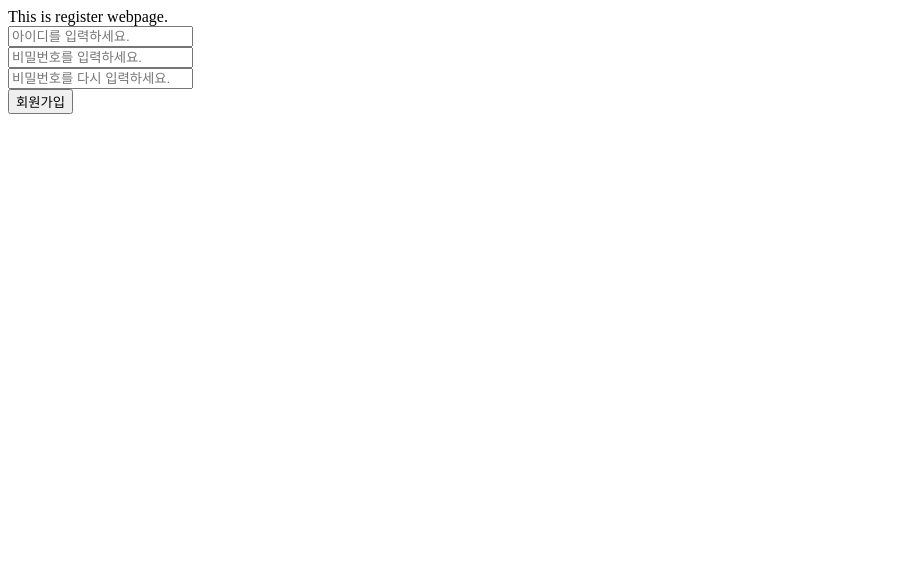
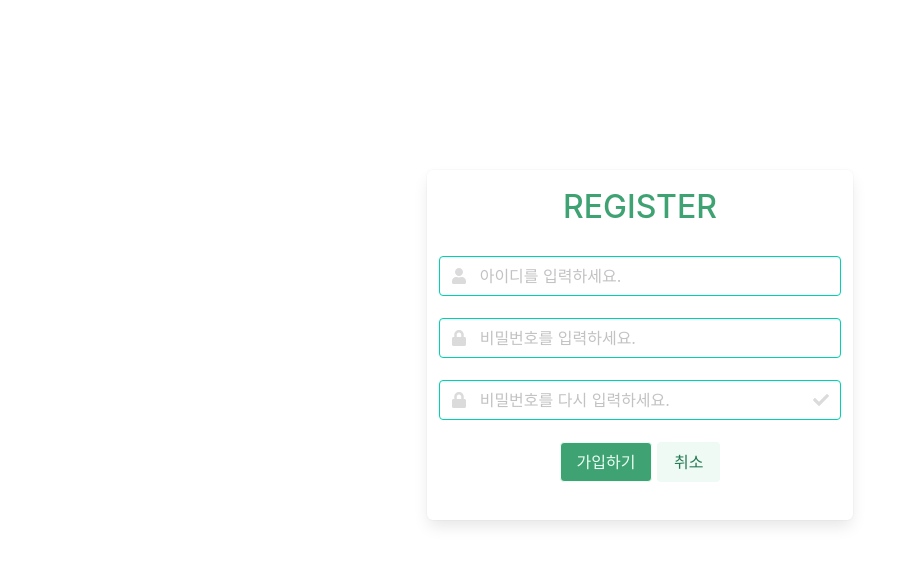
Before and after one commit to ChoiWheatley/swjungle-week-00, a Flask app: page /register in a window 1280 px wide. Shown: the top 565 px of the page, without its empty margins (0-909 px from the left). Run offline with Flask 3, Linux system fonts and the light colour scheme; some libraries are stand-ins or nearby versions.

Commit message:
user function complete (#22)
* loginSample

* feat(register): connet DB

* feat(login) : readDB

* feat(userFunc) : login+register+main page connect session

* build : requirements.txt addition

* style : login/register html modify

* style : login/register html modify

* style : login/register html modify

* style : login/register html modify

* feat : alert message

* feat : add uid(auto increament) in DB

* feat : delete uid

* feat : add session timeout

* build

* complete

```diff
--- a/app.py
+++ b/app.py
@@ -1,23 +1,15 @@
 from dataclasses import asdict
-import inspect
-
 from bson import ObjectId
-
 from chatbot import ChatBot, create_question, get_ai_response
 from flask import Flask, render_template, request, redirect, session, flash
+from datetime import timedelta
 from werkzeug.security import generate_password_hash
 from werkzeug.exceptions import Unauthorized, NotFound
-from jinja2 import Environment, FileSystemLoader, Template
 from pymongo import MongoClient
-from decouple import config
 from decouple import config
 
 app = Flask(__name__)
 
-# 시크릿키 설정
-app.secret_key = config('APP_SECRET_KEY')
-
-client = MongoClient('localhost', 27017)
 # 시크릿키 설정
 app.secret_key = config('APP_SECRET_KEY')
 
@@ -43,10 +35,8 @@ def login():
     # POST
     userId_receive = request.form.get('username')
     userPwd_receive = request.form.get('password')
-    if userId_receive == "":
-        flash("아이디를 입력해주세요.")
-    if userPwd_receive == "":
-        flash("비밀번호를 입력해주세요.")
+    if userId_receive == "" or userPwd_receive == "":
+        flash("빈칸을 모두 입력해주세요!")
         return render_template("login.html")
 
     user = db.users.find_one({'id':userId_receive}, {'pwd':userPwd_receive})
@@ -54,8 +44,10 @@ def login():
         flash("존재하지 않는 유저입니다.")
         return render_template("login.html")
     session["username"] = userId_receive
-    session["_id"] = str(user["_id"])
+    session['_id'] = str(user['_id'])
+    print(session['_id'])
     session.permanent = True
+    app.permanent_session_lifetime = timedelta(minutes=30)
     return redirect(f'/main/{session["_id"]}')
 
 @app.route('/logout', methods=['GET'])
@@ -78,13 +70,16 @@ def registerRender():
             'id': userId_receive,
             'pwd': userPwd_receive
         }
-        if userId_receive == '' or userPwd_receive == '':
-            db.users.insert_one()
+        if userId_receive == '' or request.form.get('password') == '':
+            flash("빈칸을 모두 입력해주세요!")
+            return render_template("register.html")
+        if db.users.find_one({'id':userId_receive}) is not None:
+            flash("다른 분이 사용 중인 아이디입니다. 다시 입력해주세요.")
+            return render_template("register.html")
         else:
             db.users.insert_one(user)
             flash("회원가입에 성공하였습니다!")
             return redirect('/login')
-        print(user)
     else:
         return render_template("register.html")
 
--- a/static/registJS.js
+++ b/static/registJS.js
@@ -9,7 +9,7 @@ let elMismatchmessage = document.querySelector('.mismatch-message')
 // password, password 확인 값 틀리면 alert
 document.getElementById('registerForm').addEventListener('submit', function(e) {
     if(!isMatch(passwordRegister.value, passwordRegisterRepeat.value)){
-        alert('Password Mismatch!!');
+        swal("회원가입 실패", 'Password Mismatch !!!', 'warning');
         e.preventDefault();
     }else{
         registerMember();
--- a/templates/register.html
+++ b/templates/register.html
@@ -4,31 +4,90 @@
     <meta charset="UTF-8">
     <meta http-equiv="X-UA-Compatible" content="IE=edge">
     <meta name="viewport" content="width=device-width, initial-scale=1.0">
+    <meta http-equiv="Content-Type" content="text/html; charset=utf-8">
 
-    <title>Document</title>
+    <!-- Bulma CSS -->
+    <link rel="stylesheet" href="https://cdn.jsdelivr.net/npm/bulma@0.9.1/css/bulma.min.css">
+    <script defer src="https://use.fontawesome.com/releases/v5.3.1/js/all.js"></script>
+    <script src="https://unpkg.com/sweetalert/dist/sweetalert.min.js"></script>
+    <title>register</title>
 </head>
+<style>
+    .box {
+        text-align: center;
+        margin: auto;
+        margin-top: 170px;
+        height: 350px;
+        line-height: 50px;
+    }
+    .is-size-3 {
+        font-weight: 500;
+        color: #3EA272;
+    }
+
+    .button {
+        background-color: #3EA272;
+        color: #eafff5;
+        border-color: #eafff5;
+    }
+
+    .swal-button {
+        background-color: #CDE6A9;
+        font-size: 15px;
+        color: whitesmoke;
+        text-shadow: 0px -1px 0px rgba(12, 12, 12, 0.041);
+    }
+
+</style>
 <body>
-    <div>This is register webpage.</div>
-
+    {% with messages = get_flashed_messages() %}
+        {% if messages %}
+            <ul class=flashes>
+               {% for message in messages %}
+                    <script>
+                        swal('',"{{message}}",'');
+                    </script>
+                {% endfor %}
+            </ul>
+        {% endif %}
+    {% endwith %}
+    <div class="box column is-one-third">
+        <div class="is-size-3 block">REGISTER</div>
         <form method="POST" id="registerForm">
-
-        <div class="input-box">
-            <input id="id_give" type="text" name="username" placeholder="아이디를 입력하세요.">
+            <div class="field">
+                <p class="control has-icons-left has-icons-right">
+                    <input class="input is-primary" id="id_give" type="text" name="username" placeholder="아이디를 입력하세요.">
                     <label for="username"></label>
+                    <span class="icon is-small is-left">
+                    <i class="fas fa-user"></i>
+                    </span>
+                </p>
             </div>
 
-        <div class="input-box">
-            <input id="pwd_give" type="password" name="password" placeholder="비밀번호를 입력하세요.">
+            <div class="field">
+                <p class="control has-icons-left">
+                    <input class="input is-primary" id="pwd_give" type="password" name="password" placeholder="비밀번호를 입력하세요.">
                     <label for="password"></label>
+                    <span class="icon is-small is-left">
+                        <i class="fas fa-lock"></i>
+                    </span>
+                </p>
             </div>
-
-        <div class="input-box" id="repeat">
-            <input id="pwd_repeat" type="password" name="password" placeholder="비밀번호를 다시 입력하세요.">
-            <label for="password"></label>
+            <div class="field" id="repeat">
+                <p class="control has-icons-left has-icons-right">
+                    <input class="input is-primary" id="pwd_repeat" type="password" name="password" placeholder="비밀번호를 다시 입력하세요." >
+                    <span class="icon is-small is-left">
+                        <i class="fas fa-lock"></i>
+                    </span>
+                    <span class="icon is-small is-right">
+                        <i class="fas fa-check"></i>
+                    </span>
+                </p>
             </div>
-        <input type="submit" value="회원가입">
-
+            <input class="button" type="submit" value="가입하기">
+            <a class="button is-success is-light" href="/login">취소</a>
         </form>
+    </div>
 
     <script src="static/registJS.js"></script>
 </body>
```
Also changed, not shown: templates/login.html (+62 -21 lines). Lines whose indentation alone changed are shown as unchanged.
